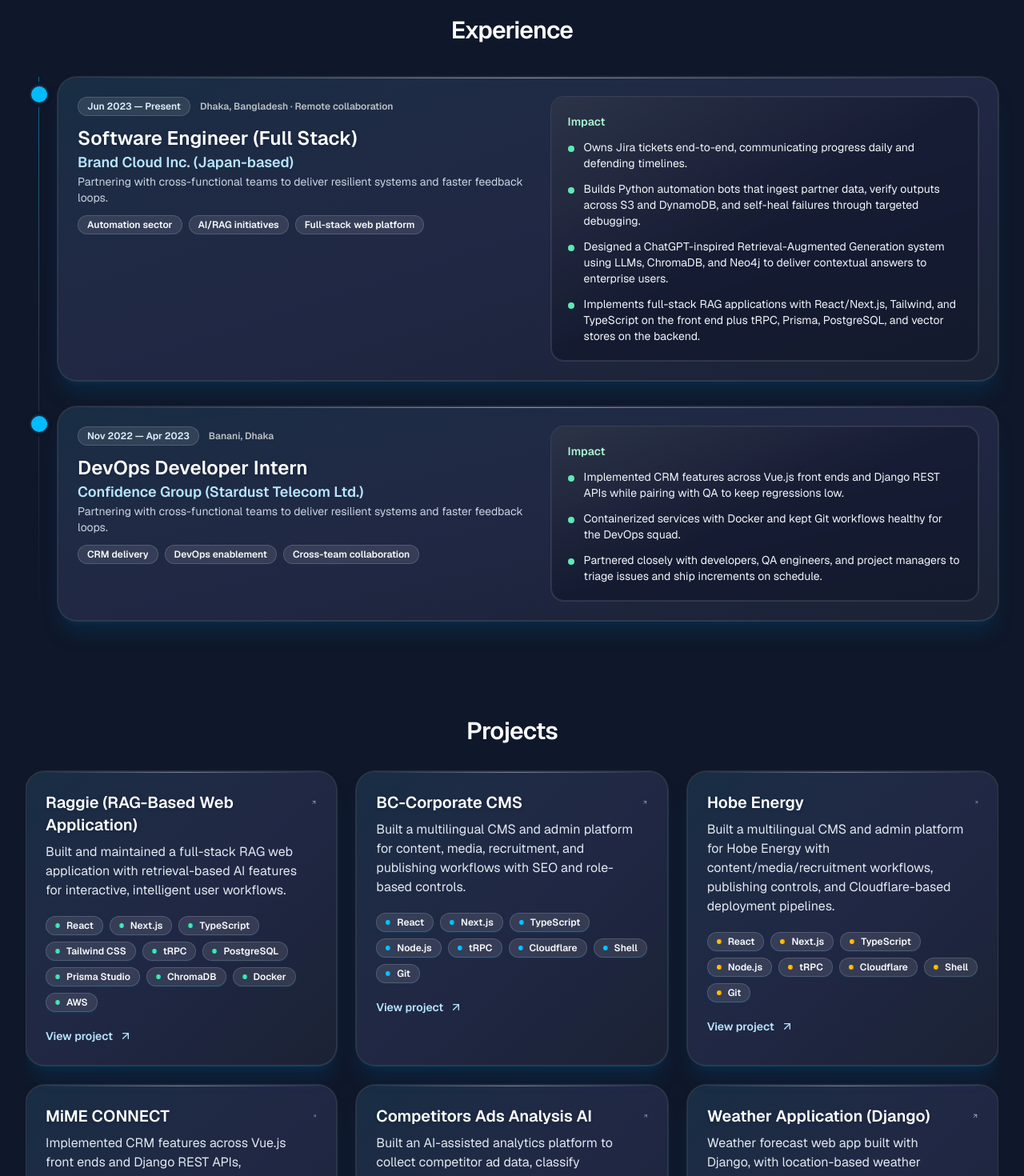
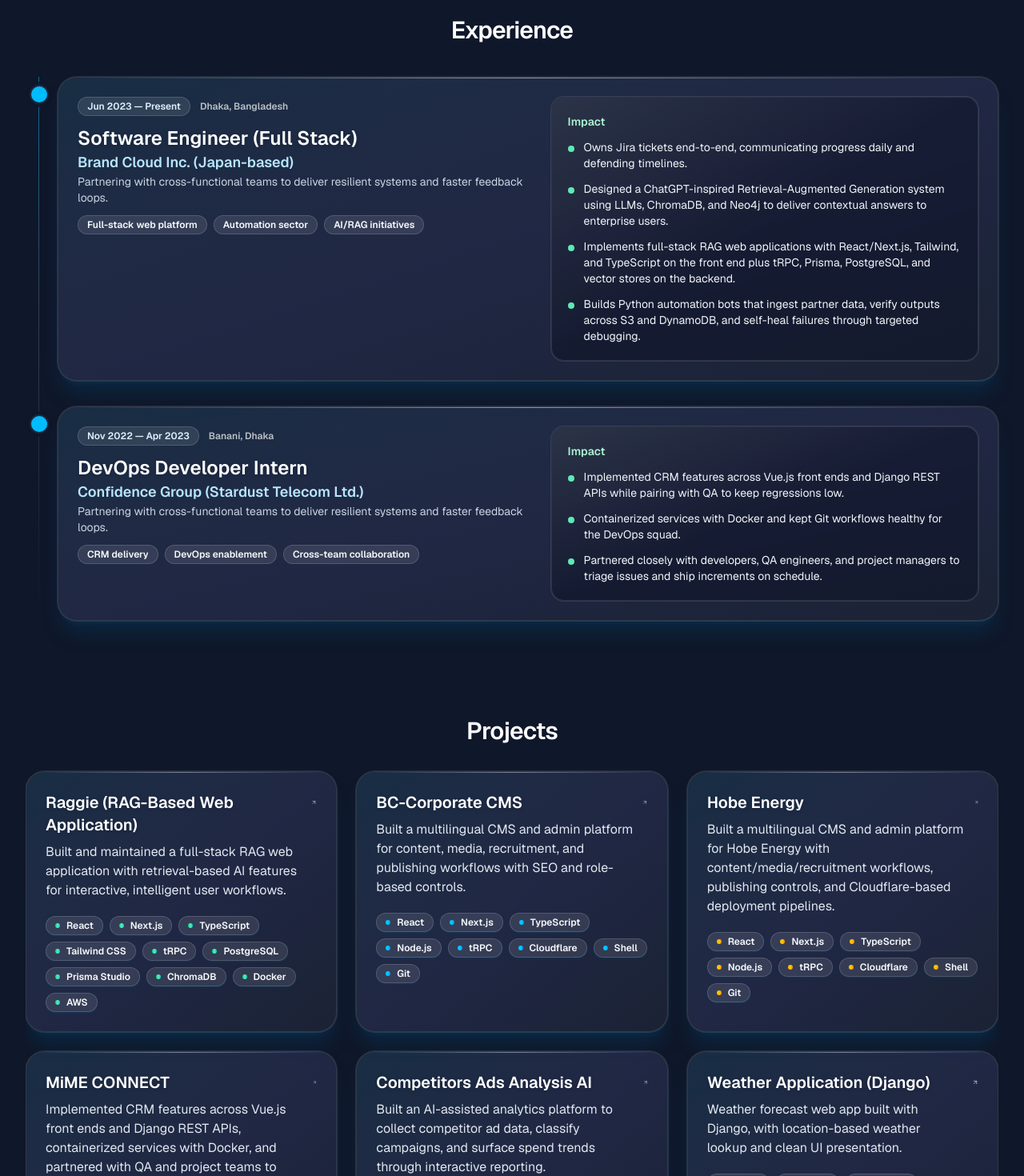
Before and after one commit to sourov526/Sourov-Portfolio, a Next.js app: page / in a window 1280 px wide. Shown: the part 1380-2850 px from the top of the page at 80% size. Built offline with nearby package versions, Linux system fonts and the light colour scheme.

Commit message:
clean experience section

```diff
--- a/src/components/project-card.tsx
+++ b/src/components/project-card.tsx
@@ -1,5 +1,4 @@
 import { ArrowUpRight } from "lucide-react";
-import Link from "next/link";
 import { Project } from "@/data/projects";
 
 type ProjectCardProps = {
@@ -44,16 +43,6 @@
           </span>
         ))}
       </div>
-      <Link
-        href={project.link}
-        target="_blank"
-        rel="noreferrer"
-        prefetch={false}
-        className="relative mt-5 inline-flex items-center gap-2 text-sm font-semibold text-sky-200 transition hover:text-sky-100"
-      >
-        View project
-        <ArrowUpRight className="h-4 w-4" />
-      </Link>
     </li>
   );
 }
--- a/src/data/experience.ts
+++ b/src/data/experience.ts
@@ -12,19 +12,19 @@
   {
     company: "Brand Cloud Inc. (Japan-based)",
     role: "Software Engineer (Full Stack)",
-    location: "Dhaka, Bangladesh · Remote collaboration",
+    location: "Dhaka, Bangladesh",
     start: "Jun 2023",
     end: "Present",
     focus: [
+      "Full-stack web platform",
       "Automation sector",
       "AI/RAG initiatives",
-      "Full-stack web platform",
     ],
     impact: [
       "Owns Jira tickets end-to-end, communicating progress daily and defending timelines.",
+      "Designed a ChatGPT-inspired Retrieval-Augmented Generation system using LLMs, ChromaDB, and Neo4j to deliver contextual answers to enterprise users.",
+      "Implements full-stack RAG web applications with React/Next.js, Tailwind, and TypeScript on the front end plus tRPC, Prisma, PostgreSQL, and vector stores on the backend.",
       "Builds Python automation bots that ingest partner data, verify outputs across S3 and DynamoDB, and self-heal failures through targeted debugging.",
-      "Designed a ChatGPT-inspired Retrieval-Augmented Generation system using LLMs, ChromaDB, and Neo4j to deliver contextual answers to enterprise users.",
-      "Implements full-stack RAG applications with React/Next.js, Tailwind, and TypeScript on the front end plus tRPC, Prisma, PostgreSQL, and vector stores on the backend.",
     ],
   },
   {
```
